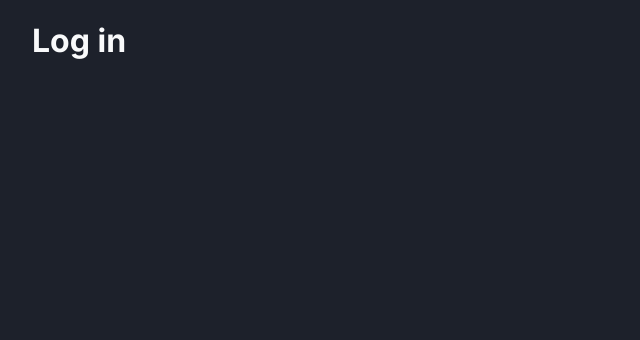
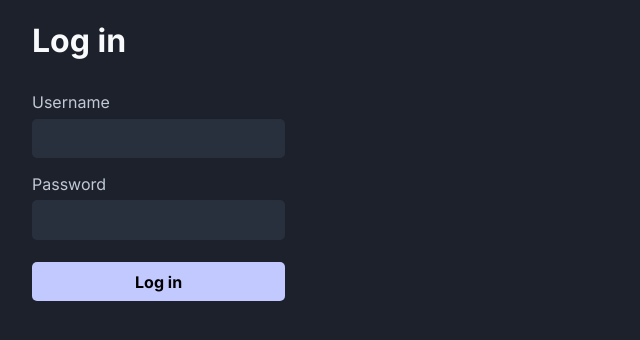
Before and after one commit to Ayon95/sveltekit-auth-cookies, a SvelteKit app: page /login in a window 1280 px wide. Shown: the top 340 px of the page, without its empty margins (0-640 px from the left). Built offline with nearby package versions, Linux system fonts and the light colour scheme.

Commit message:
implement login

```diff
--- a/src/routes/+page.svelte
+++ b/src/routes/+page.svelte
@@ -1,2 +1,2 @@
-<h1>Welcome to SvelteKit</h1>
-<p>Visit <a href="https://kit.svelte.dev">kit.svelte.dev</a> to read the documentation</p>
+<h1>You are now signed in!</h1>
+<button>Log out</button>
--- /dev/null
+++ b/src/routes/login/+page.server.ts
@@ -0,0 +1,58 @@
+import { fail, redirect } from '@sveltejs/kit';
+import type { Action, Actions, PageServerLoad } from './$types';
+import bcrypt from 'bcrypt';
+import { db } from '$lib/database';
+
+export const load: PageServerLoad = async () => {};
+
+const login: Action = async ({ request, cookies }) => {
+	// Get form data
+	const data = await request.formData();
+	const username = data.get('username');
+	const password = data.get('password');
+	// Validate data
+	if (!username || typeof username !== 'string') {
+		return fail(400, { invalid: true, message: 'Invalid username was provided.' });
+	}
+
+	if (!password || typeof password !== 'string') {
+		return fail(400, { invalid: true, message: 'Invalid password was provided.' });
+	}
+	// Check if user exists
+	const user = await db.user.findUnique({ where: { username } });
+
+	if (!user) {
+		return fail(400, { credentials: true, message: 'Wrong credentials provided.' });
+	}
+
+	// Check if password matches
+	const passwordMatches = await bcrypt.compare(password, user.passwordHash);
+
+	if (!passwordMatches) {
+		return fail(400, { credentials: true, message: 'Wrong credentials provided.' });
+	}
+	// Generate new auth token in case the current one gets compromised
+	const authenticatedUser = await db.user.update({
+		where: { username: user.username },
+		data: { userAuthToken: crypto.randomUUID() }
+	});
+
+	// Set a session cookie containing auth token
+	cookies.set('session', authenticatedUser.userAuthToken, {
+		// send cookie for every page
+		path: '/',
+		// client-side JavaScript cannot access the cookie, for example, by document.cookie
+		httpOnly: true,
+		// Only requests made from the same site can send this cookie
+		sameSite: 'strict',
+		// In production, cookies can be sent only when a request is made over HTTPS
+		secure: process.env.NODE_ENV === 'production',
+		// The cookie will expire after a month
+		maxAge: 30 * 24 * 60 * 60
+	});
+
+	// Redirect the user
+	redirect(303, '/');
+};
+
+export const actions: Actions = { login };
--- a/src/routes/login/+page.svelte
+++ b/src/routes/login/+page.svelte
@@ -1 +1,31 @@
+<script lang="ts">
+	import type { ActionData } from './$types';
+	export let form: ActionData;
+</script>
+
 <h1>Log in</h1>
+
+<form action="?/login" method="post">
+	<div>
+		<label for="username">Username</label>
+		<input type="text" name="username" id="username" required />
+	</div>
+	<div>
+		<label for="password">Password</label>
+		<input type="password" name="password" id="password" required />
+	</div>
+
+	{#if form?.invalid}
+		<p class="error">{form?.message}</p>
+	{/if}
+
+	{#if form?.credentials}
+		<p class="error">{form?.message}</p>
+	{/if}
+
+	{#if form?.user}
+		<p class="error">{form?.message}</p>
+	{/if}
+
+	<button type="submit">Log in</button>
+</form>
--- a/src/routes/register/+page.svelte
+++ b/src/routes/register/+page.svelte
@@ -15,6 +15,10 @@
 		<input type="password" name="password" id="password" required />
 	</div>
 
+	{#if form?.invalid}
+		<p class="error">{form?.message}</p>
+	{/if}
+
 	{#if form?.user}
 		<p class="error">{form?.message}</p>
 	{/if}
```
